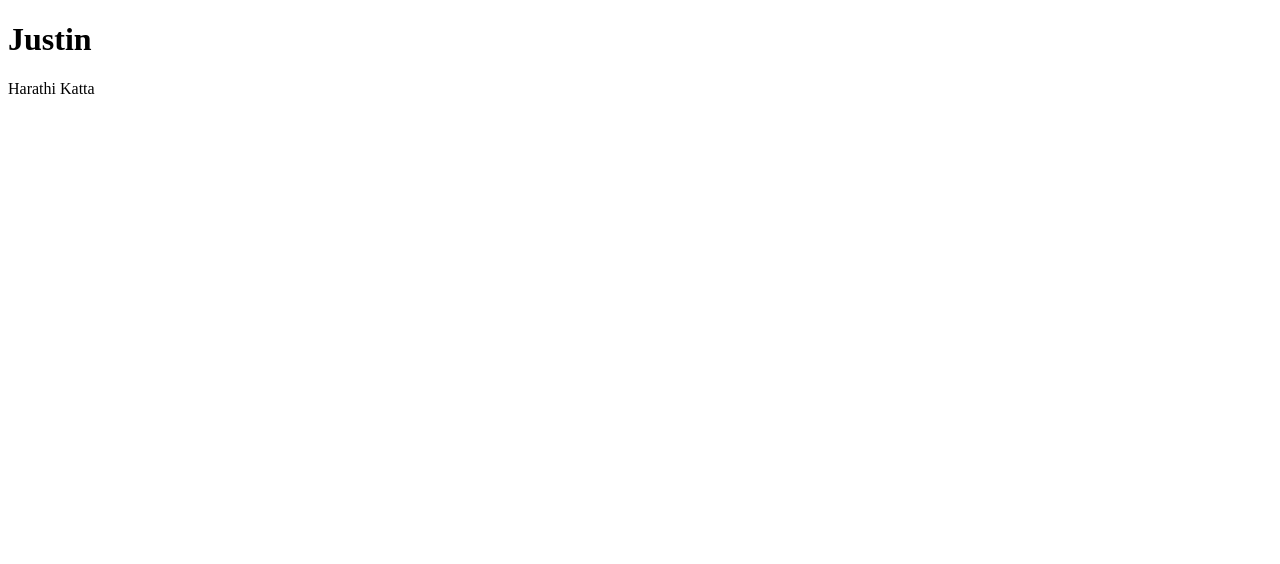
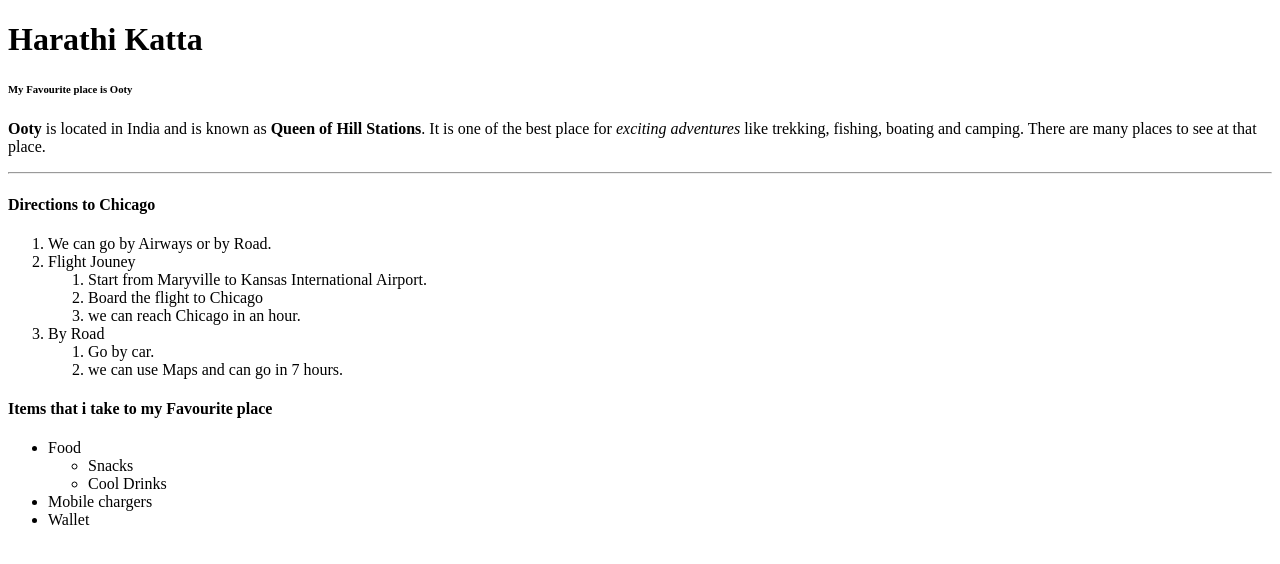
Before and after one commit to 44-563-WebApps-F21/webapps-f21-assignment-3-Harathikatta, a plain HTML site: page index.html in a window 1280 px wide. Drawn offline with Linux system fonts and the light colour scheme.

Commit message:
Added ol and ul

```diff
--- a/index.html
+++ b/index.html
@@ -1,10 +1,41 @@
-<!DOCTYPEhtml>
+
+<!DOCTYPE html>
 <html>
     <head>
         <title>Assignment-03</title>
     </head>
     <body>
-        <h1>Justin</h1>
-        <p>Harathi Katta</p>
+        <h1>Harathi Katta</h1>
+        <h6>My Favourite place is Ooty</h6>
+        <p><strong>Ooty</strong> is located in India and is known as <b>Queen of Hill Stations</b>.
+        It is one of the best place for <i>exciting adventures</i> like trekking, fishing, boating and camping.
+        There are many places to see at that place.</p>
+        <hr>
+        <h4>Directions to Chicago</h4>
+        <ol><li>We can go by Airways or by Road.</li>
+            <li>Flight Jouney</li>
+            <ol>
+                <li>Start from Maryville to Kansas International Airport.</li>
+                <li>Board the flight to Chicago</li>
+                <li>we can reach Chicago in an hour.</li>
+            </ol>
+            <li>By Road</li>
+            <ol>
+                  <li>Go by car.</li>
+                  <li> we can use Maps and can go in 7 hours.</li>
+            </ol>
+        </ol>
+
+        <h4>Items that i take to my Favourite place</h4>
+        <ul>
+            <li>Food</li>
+            <ul>
+                <li>Snacks</li>
+                <li>Cool Drinks</li>
+            </ul>
+            <li>Mobile chargers</li>
+            <li>Wallet</li>
+        </ul>
+
     </body>
 </html>
```
